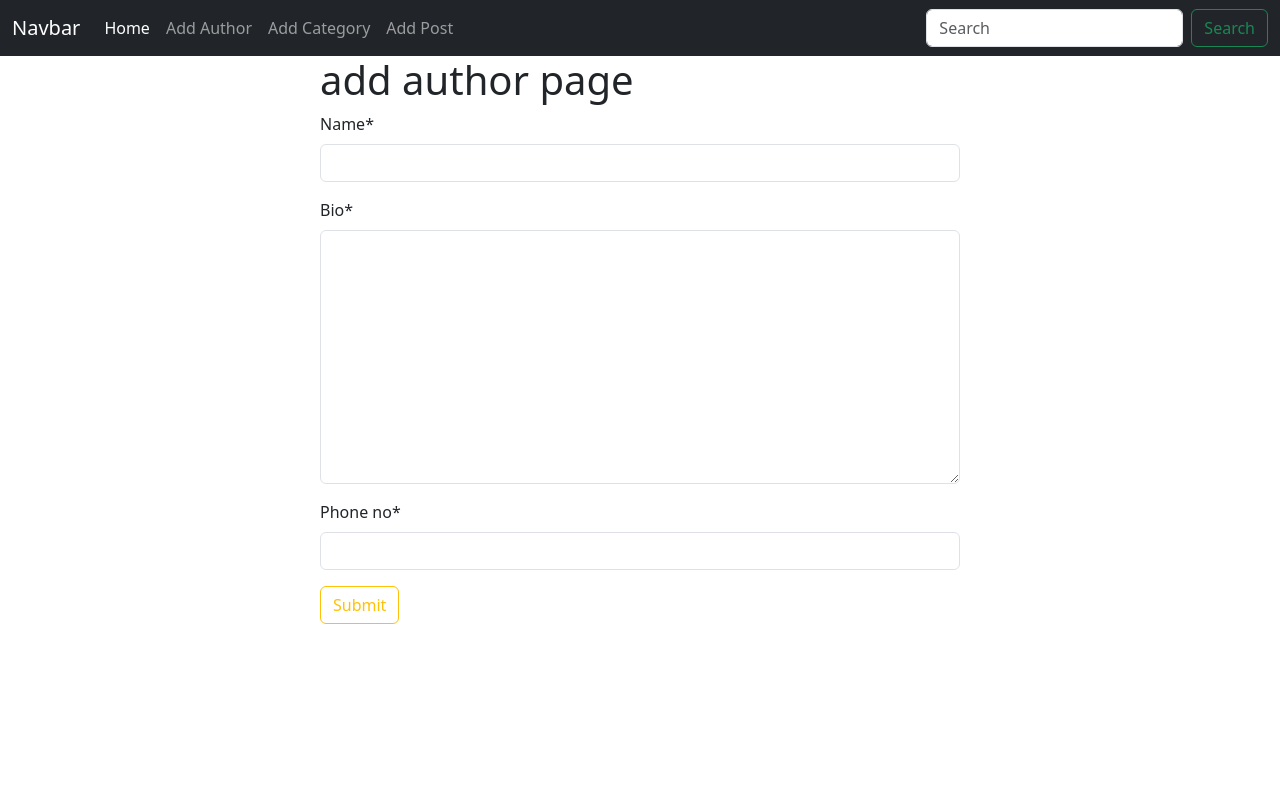
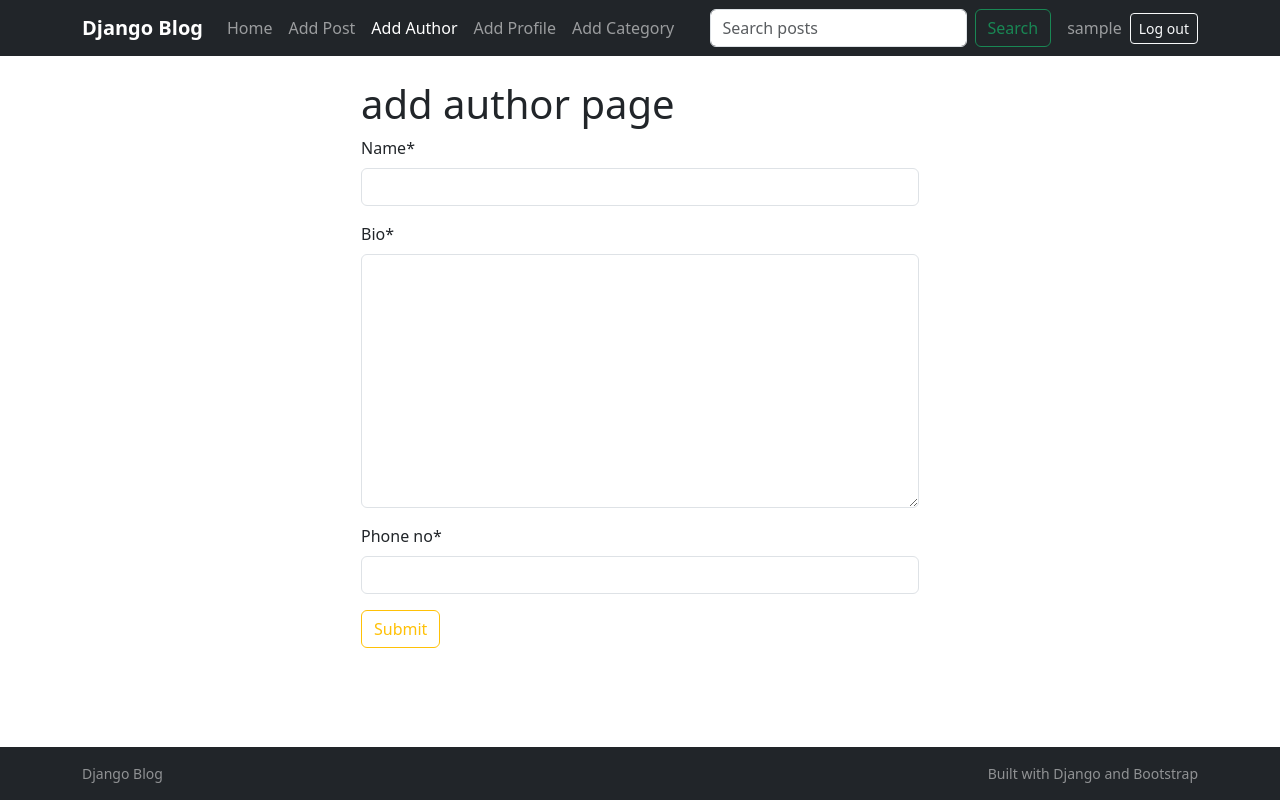
Before and after one commit to ratulhasan001/django-blog, a Django app: page /author/add/ in a window 1280 px wide. Run offline with Django 5.2, Linux system fonts and the light colour scheme; the visitor is signed in with stand-in values (Sample User, id 1); some libraries are stand-ins or nearby versions.

Commit message:
Show login state, flash messages and a footer in the base layout
Adds a title block, highlights the active nav link, adds an Add Profile
link, hides the add links from visitors and makes the navbar search box
submit to the home page.

```diff
--- a/blog_project/templates/base.html
+++ b/blog_project/templates/base.html
@@ -3,7 +3,7 @@
   <head>
     <meta charset="UTF-8" />
     <meta name="viewport" content="width=device-width, initial-scale=1.0" />
-    <title>Document</title>
+    <title>{% block title %}Home{% endblock %} | Django Blog</title>
     <link
       href="https://cdn.jsdelivr.net/npm/bootstrap@5.3.2/dist/css/bootstrap.min.css"
       rel="stylesheet"
@@ -11,10 +11,11 @@
       crossorigin="anonymous"
     />
   </head>
-  <body>
+  <body class="d-flex flex-column min-vh-100">
+    {% with url_name=request.resolver_match.url_name %}
     <nav class="navbar navbar-expand-lg navbar-dark bg-dark">
-      <div class="container-fluid">
-        <a class="navbar-brand" href="{% url 'homepage' %}">Navbar</a>
+      <div class="container">
+        <a class="navbar-brand fw-bold" href="{% url 'homepage' %}">Django Blog</a>
         <button
           class="navbar-toggler"
           type="button"
@@ -29,36 +30,65 @@
         <div class="collapse navbar-collapse" id="navbarSupportedContent">
           <ul class="navbar-nav me-auto mb-2 mb-lg-0">
             <li class="nav-item">
-              <a class="nav-link active" aria-current="page" href="{% url 'homepage' %}">Home</a>
+              <a class="nav-link {% if url_name == 'homepage' %}active{% endif %}" {% if url_name == 'homepage' %}aria-current="page"{% endif %} href="{% url 'homepage' %}">Home</a>
+            </li>
+            {% if user.is_authenticated %}
+            <li class="nav-item">
+              <a class="nav-link {% if url_name == 'add_post' %}active{% endif %}" href="{% url 'add_post' %}">Add Post</a>
             </li>
             <li class="nav-item">
-              <a class="nav-link" href="{% url 'add_author' %}">Add Author</a>
+              <a class="nav-link {% if url_name == 'add_author' %}active{% endif %}" href="{% url 'add_author' %}">Add Author</a>
             </li>
             <li class="nav-item">
-              <a class="nav-link" href="{% url 'add_category' %}"
-                >Add Category</a
-              >
+              <a class="nav-link {% if url_name == 'add_profile' %}active{% endif %}" href="{% url 'add_profile' %}">Add Profile</a>
             </li>
             <li class="nav-item">
-              <a class="nav-link" href="{% url 'add_post' %}">Add Post</a>
+              <a class="nav-link {% if url_name == 'add_category' %}active{% endif %}" href="{% url 'add_category' %}">Add Category</a>
             </li>
+            {% endif %}
           </ul>
-          <form class="d-flex" role="search">
+          <form class="d-flex me-lg-3 mb-2 mb-lg-0" role="search" method="get" action="{% url 'homepage' %}">
             <input
               class="form-control me-2"
               type="search"
-              placeholder="Search"
-              aria-label="Search"
+              name="q"
+              value="{{ query|default:'' }}"
+              placeholder="Search posts"
+              aria-label="Search posts"
             />
-            <button class="btn btn-outline-success" type="submit">
-              Search
-            </button>
+            <button class="btn btn-outline-success" type="submit">Search</button>
           </form>
+          {% if user.is_authenticated %}
+          <form method="post" action="{% url 'logout' %}" class="d-flex align-items-center">
+            {% csrf_token %}
+            <span class="navbar-text me-2">{{ user.username }}</span>
+            <button type="submit" class="btn btn-outline-light btn-sm">Log out</button>
+          </form>
+          {% else %}
+          <a class="btn btn-outline-light btn-sm" href="{% url 'login' %}">Log in</a>
+          {% endif %}
         </div>
       </div>
     </nav>
+    {% endwith %}
 
-    {% block content %} {% endblock %}
+    <main class="container py-4 flex-grow-1">
+      {% for message in messages %}
+      <div class="alert alert-{% if message.tags == 'error' %}danger{% else %}{{ message.tags|default:'info' }}{% endif %} alert-dismissible fade show" role="alert">
+        {{ message }}
+        <button type="button" class="btn-close" data-bs-dismiss="alert" aria-label="Close"></button>
+      </div>
+      {% endfor %}
+
+      {% block content %}{% endblock %}
+    </main>
+
+    <footer class="bg-dark text-white-50 py-3 mt-auto">
+      <div class="container small d-flex justify-content-between">
+        <span>Django Blog</span>
+        <span>Built with Django and Bootstrap</span>
+      </div>
+    </footer>
 
     <script
       src="https://cdn.jsdelivr.net/npm/bootstrap@5.3.2/dist/js/bootstrap.bundle.min.js"
```
